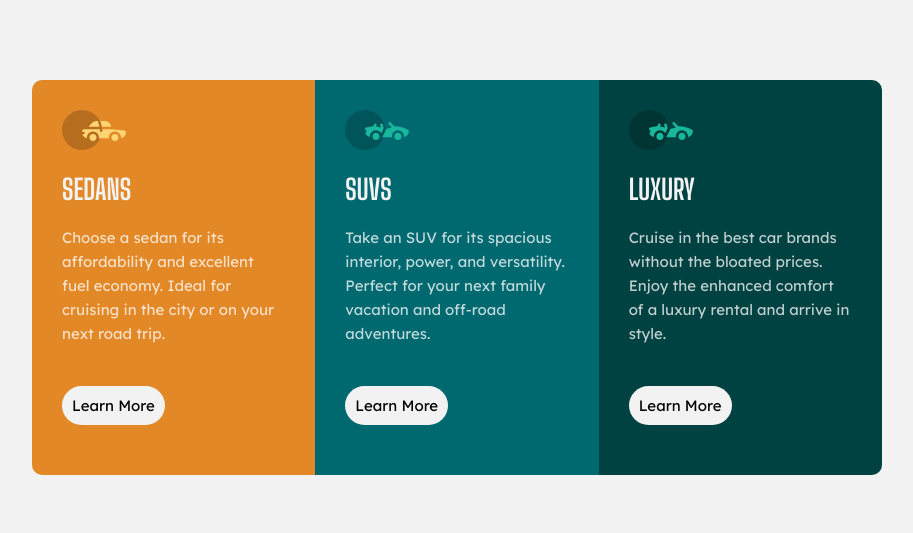
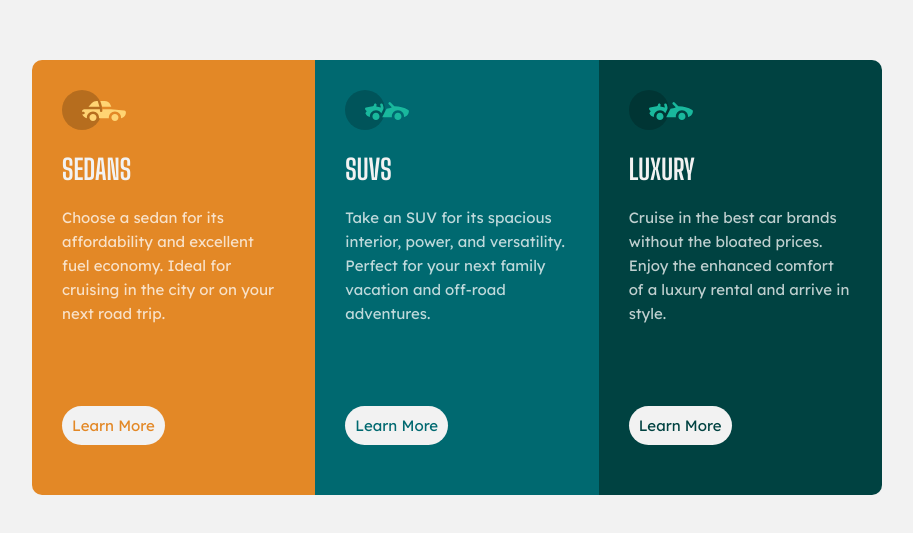
Before and after one commit to Frimpong04/3-column-preview-card, a plain HTML site: page index.html in a window 1280 px wide. Shown: the part 123-656 px from the top of the page, without its empty margins (183-1096 px from the left). Drawn offline with Linux system fonts and the light colour scheme.

Commit message:
add color to the buttons and increase the margin betweeen the parapraph and button

```diff
--- a/style.css
+++ b/style.css
@@ -55,19 +55,30 @@ body {
     background-color:var(--sedan-bg);
 }
 
+.sedans button {
+    color:var(--sedan-bg);
+}
 .card p {
     font-family:'Lexend Deca', sans-serif;
     font-size:1.5rem;
     color:var(--text-color);
     line-height:1.6;
+    margin-bottom:6rem;
 }
 .suvs {
     background-color:var(--suv-bg);
+}
 
+.suvs button {
+    color:var(--suv-bg);
 }
 
 .luxury {
     background-color:var(--luxury-bg);
+}
+
+.luxury button {
+    color: var(--luxury-bg);
 }
 
 button {
```
